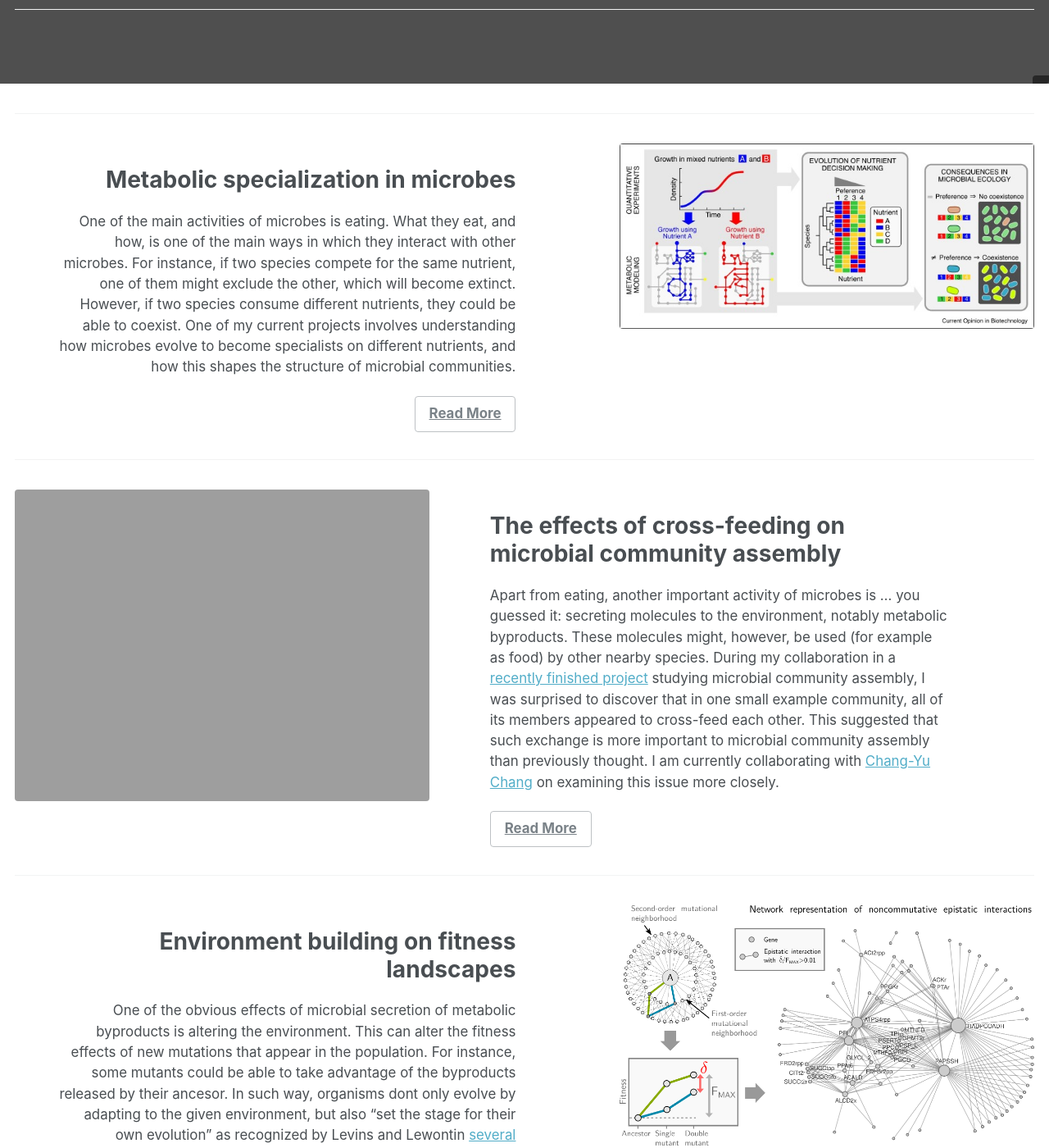
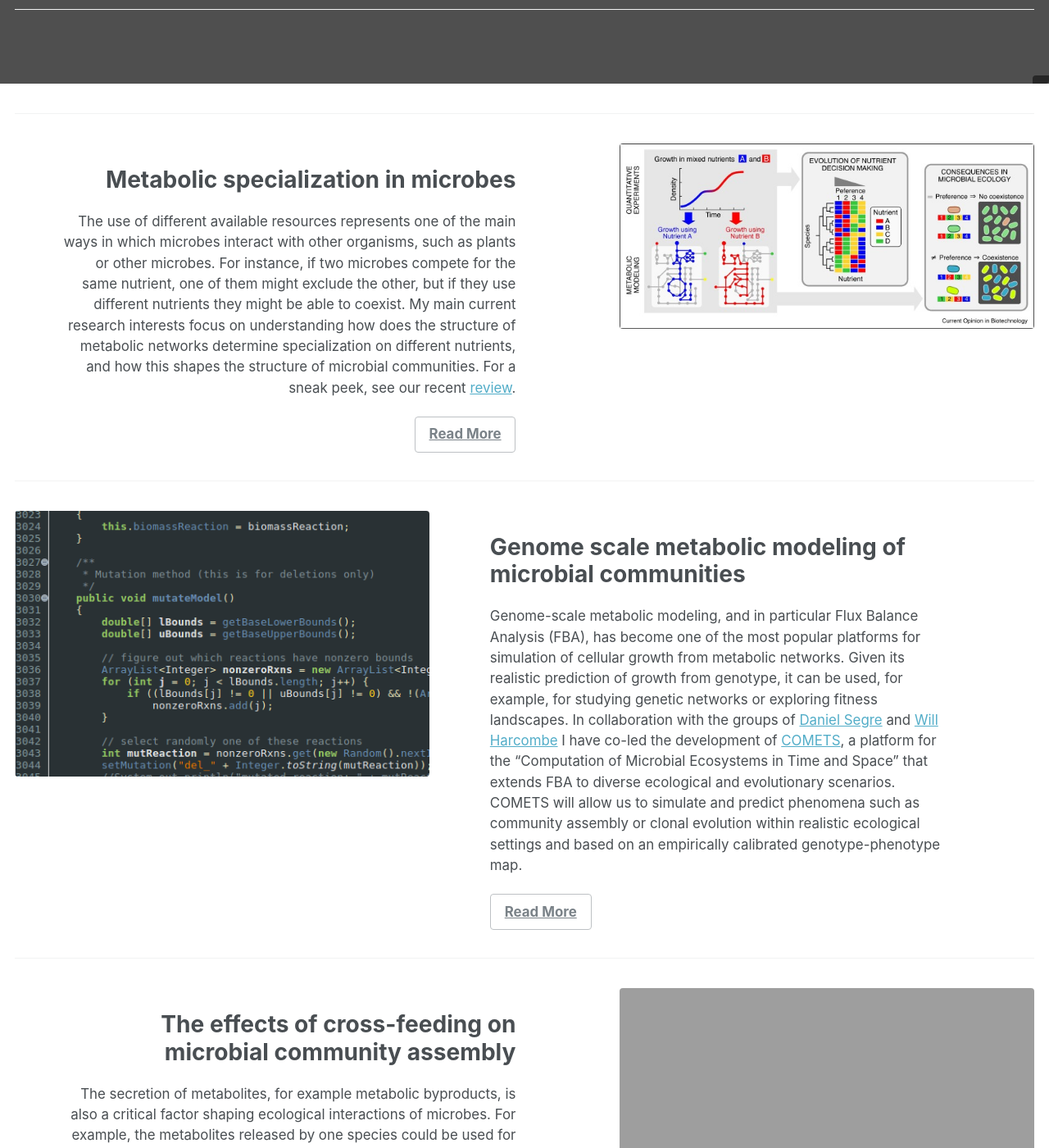
Before and after one commit to djbajic/djbajic.github.io, a Jekyll site: the page built from _research/research.md, in a window 1280 px wide and 1400 px high, scrolled down 198 px. Shown: the whole window at 82% size. Built offline with Jekyll 4.4.1, drawn with Linux system fonts in a browser that asks for light colours; some of the changed text lies outside the part shown.

Commit message:
Update site and cv

```diff
--- a/_config.yml
+++ b/_config.yml
@@ -82,7 +82,7 @@ analytics:
 # Site Author
 author:
   name             : "Djordje Bajić"
-  avatar           : "djordje.jpg"
+  avatar           : "djordje_dule.png"
   bio              : "Postdoc at Yale, Microbial Sciences Institute, Department of Ecology & Evolutionary Biology"
   location         : "New Haven, CT, USA"
   employer         :
--- a/_research/research.md
+++ b/_research/research.md
@@ -6,50 +6,50 @@ date: 2019-02-01
 header:
   #overlay_color: "#000"
   overlay_filter: "0.5"
-  overlay_image: beograd1.jpg
+  overlay_image: koreni.jpg
   caption: ""
 
 feature_row1:
   - image_path: hierarchies.jpg
     title: "Metabolic specialization in microbes"
     alt: "Placeholder Image Right Aligned"
-    excerpt: 'One of the main activities of microbes is eating. What they eat, and how, is one of the main ways in which they interact with other microbes. For instance, if two species compete for the same nutrient, one of them might exclude the other, which will become extinct. However, if two species consume different nutrients, they could be able to coexist. One of my current projects involves understanding how microbes evolve to become specialists on different nutrients, and how this shapes the structure of microbial communities.'
+    excerpt: The use of different available resources represents one of the main ways in which microbes interact with other organisms, such as plants or other microbes. For instance, if two microbes compete for the same nutrient, one of them might exclude the other, but if they use different nutrients they might be able to coexist. My main current research interests focus on understanding how does the structure of metabolic networks determine specialization on different nutrients, and how this shapes the structure of microbial communities. For a sneak peek, see our recent [review](https://www.sciencedirect.com/science/article/pii/S0958166919300722).
     url: "https://www.sciencedirect.com/science/article/pii/S0958166919300722"
     btn_label: "Read More"
     btn_class: "btn--inverse"
 
 feature_row2:
+  - image_path: comets_code.png
+    title: "Genome scale metabolic modeling of microbial communities"
+    alt: "Placeholder Image Left Aligned"
+    excerpt: 'Genome-scale metabolic modeling, and in particular Flux Balance Analysis (FBA), has become one of the most popular platforms for simulation of cellular growth from metabolic networks. Given its realistic prediction of growth from genotype, it can be used, for example, for studying genetic networks or exploring fitness landscapes. In collaboration with the groups of [Daniel Segre](https://www.bu.edu/segrelab/) and [Will Harcombe](http://www.wrharcombe.org/) I have co-led the development of [COMETS](https://arxiv.org/abs/2009.01734), a platform for the "Computation of Microbial Ecosystems in Time and Space" that extends FBA to diverse ecological and evolutionary scenarios. COMETS will allow us to simulate and predict phenomena such as community assembly or clonal evolution within realistic ecological settings and based on an empirically calibrated genotype-phenotype map.'
+    url: "https://arxiv.org/abs/2009.01734"
+    btn_label: "Read More"
+    btn_class: "btn--inverse"
+
+feature_row3:
   - image_path: crossfeeding.png
     title: "The effects of cross-feeding on microbial community assembly"
-    alt: "Placeholder Image Left Aligned"
-    excerpt: 'Apart from eating, another important activity of microbes is ... you guessed it: secreting molecules to the environment, notably metabolic byproducts. These molecules might, however, be used (for example as food) by other nearby species. During my collaboration in a [recently finished  project](http://science.sciencemag.org/content/361/6401/469) studying microbial community assembly, I was surprised to discover that in one small example community, all of its members appeared to cross-feed each other. This suggested that such exchange is more important to microbial community assembly than previously thought. I am currently collaborating with [Chang-Yu Chang](https://www.changyuchang.name/) on examining this issue more closely.'
+    alt: "Placeholder Image Right Aligned"
+    excerpt: 'The secretion of metabolites, for example metabolic byproducts, is also a critical factor shaping ecological interactions of microbes. For example, the metabolites released by one species could be used for growth by others, potentially leading to commensal or mutualistic interactions. During my collaboration in a [recent project](http://science.sciencemag.org/content/361/6401/469) studying microbial community assembly, I was surprised to discover that in small communities assembled in simple environments with a single source of carbon, the exchange of nutrients between coexistingf species seems to be widespread. This suggests that metabolic exchanges play an important role in determining the assembly of microbial communities. I am currently collaborating with [Chang-Yu Chang](https://www.changyuchang.name/) on examining more closely how the interplay of competition and cross-feeding structures the interactions between coexisting microbes.'
     url: "/publications/"
     btn_label: "Read More"
     btn_class: "btn--inverse"
 
-feature_row3:
+feature_row4:
   - image_path: noncommutative.png
-    title: "Environment building on fitness landscapes"
-    alt: "Placeholder Image Right Aligned"
-    excerpt: 'One of the obvious effects of microbial secretion of metabolic byproducts is altering the environment. This can alter the fitness effects of new mutations that appear in the population. For instance, some mutants could be able to take advantage of the byproducts released by their ancesor. In such way, organisms dont only evolve by adapting to the given environment, but also "set the stage for their own evolution" as recognized by Levins and Lewontin [several decades ago](http://www.hup.harvard.edu/catalog.php?isbn=9780674202832). Together with [Jean Vila], [Zacchary Blount](https://www.blount-lab.org/) and [Alvaro Sanchez](http://www.sanchezlaboratory.com/), we recently examined this phenomenon at the genome scale, using both experiments and computational models ([COMETS](http://www.bu.edu/segrelab/comets/), see below). We are also working on follow ups, so stay tuned!'
+    title: "Environment building and the deformability of fitness landscapes"
+    alt: "Placeholder Image Left Aligned"
+    excerpt: Besides their ecological effects, microbial secretion of metabolic byproducts can also impact evolution by altering the fitness effects of new mutations that appear in the population. For instance, some mutants could be able to use the byproducts released by their ancesor for growth. This means that organisms dont only evolve by adapting to the environment, but also transform it and "set the stage for their own evolution" as recognized by Levins and Lewontin [several decades ago](http://www.hup.harvard.edu/catalog.php?isbn=9780674202832). Together with [Jean Vila], [Zacchary Blount](https://www.blount-lab.org/) and [Alvaro Sanchez](http://www.sanchezlaboratory.com/), we examined the consequences of this phenomenon at the genome scale by combining experiments with COMETS simulations. We are working on follow ups, so stay tuned!
     url: "https://www.pnas.org/content/115/44/11286"
-    btn_label: "Read More"
-    btn_class: "btn--inverse"
-
-feature_row4:
-  - image_path: comets_code.png
-    title: "Genome scale metabolic modeling of microbial communities"
-    alt: "Placeholder Image Left Aligned"
-    excerpt: 'Genome-scale metabolic modeling, aka Flux Balance Analysis (FBA), has become one of the most popular platforms for simulation of cellular growth from metabolic networks. Given its realistic prediction of growth (and therfore, fitness), it can be used, for example, for studying genetic networks or exploring fitness landscapes. In collaboration with the group of [Daniel Segre](https://www.bu.edu/segrelab/), I am currently participating in the development of [COMETS](http://www.bu.edu/segrelab/comets/), a platform that uses dynamic FBA to introduce ecological aspects in simulating microbial growth. This will enable us to simulate and predict phenomena such as community assembly or clonal evolution within a realistic ecological setting.'
-    url: "/publications/"
     btn_label: "Read More"
     btn_class: "btn--inverse"
 
 feature_row5:
   - image_path: starch_epsilon.png
-    title: "High-order interactions in functional landscapes of microbial consortia"
+    title: "High-order interactions in functional landscapes of starch-degrading microbial consortia"
     alt: "Placeholder Image Right Aligned"
-    excerpt: 'When an interaction among organisms is affected by other nearby species, this interaction cannot be defined as pairwise anymore. I am interested in how such "high-order" interactions affect microbial community structure and function. Recently, we quantitatively examined this issue in consortia of starch-degrading Bacilli. We applied tools borrowed from the field of fitness andscapes and genetic interactions to ask how do high-order interactions affect community funcion. The study was done together with [Alicia Sanchez-Gorostiaga](https://scholar.google.com/citations?user=gTO4fx0AAAAJ&hl=en), Melisa Osborne, [Juan Poyatos](http://wwwuser.cnb.csic.es/~jpoyatos/) and [Alvaro Sanchez](http://www.sanchezlaboratory.com/).'
+    excerpt: 'When an interaction among two organisms is modified by other nearby species, this interaction cannot be defined as pairwise anymore. I am interested in how such "high-order" interactions affect microbial community structure and function. Recently, we quantitatively examined this issue in consortia of starch-degrading Bacilli by applying the theoretical framework of fitness landscapes. The [study](https://journals.plos.org/plosbiology/article?id=10.1371/journal.pbio.3000550) was done together with [Alicia Sanchez-Gorostiaga](https://scholar.google.com/citations?user=gTO4fx0AAAAJ&hl=en), Melisa Osborne, [Juan Poyatos](http://wwwuser.cnb.csic.es/~jpoyatos/) and [Alvaro Sanchez](http://www.sanchezlaboratory.com/). Subsequently, in collaboration with [Felipe Lino](https://scholar.google.com/citations?user=zkh49WQAAAAJ&hl=pt-BR) and [Morten Sommmer](http://www.savingtheworldwithscience.com/) we also combined this framework with COMETS to disentangle how complex ecological interactions affect biofuel production in sugar-cane fermenters ([preprint](https://assets.researchsquare.com/files/rs-38002/v1/Complexyeastbacteriainteractionsshapetheyieldofindustrialethanolfermentations.pdf))'
     url: "https://journals.plos.org/plosbiology/article?id=10.1371/journal.pbio.3000550"
     btn_label: "Read More"
     btn_class: "btn--inverse"
```
Also changed, not shown: images/djordje_dule.png (added), images/koreni.jpeg (added), 2 other files.
